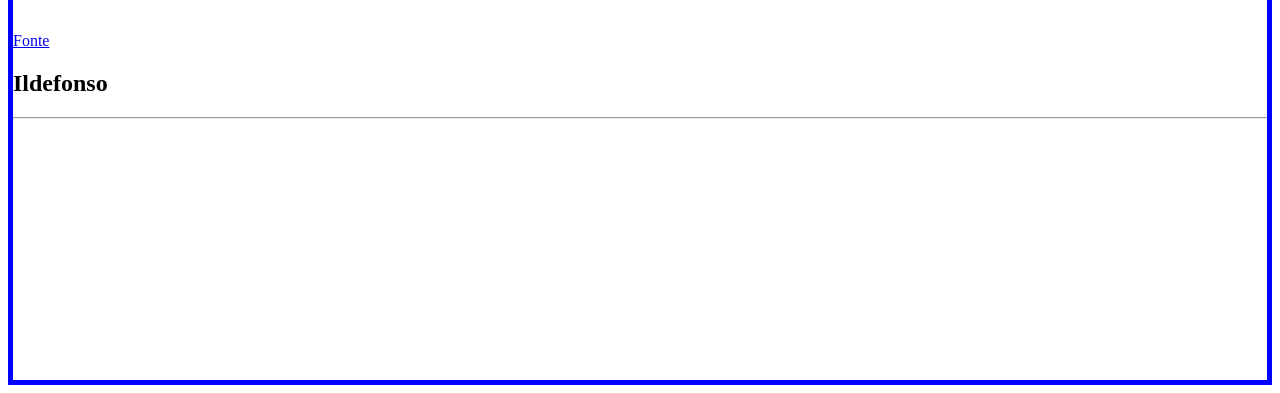
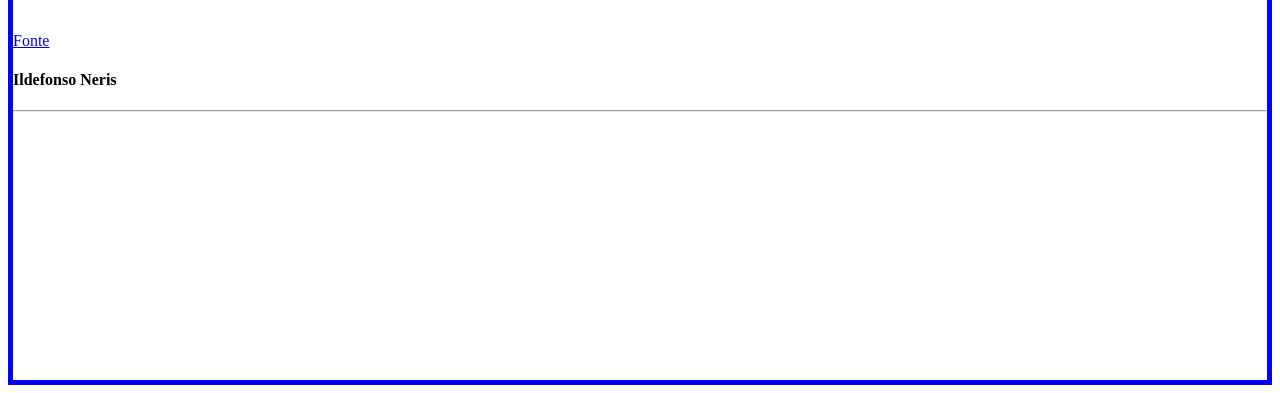
Before and after one commit to Nicolas-ildefonso/gitlinux, a plain HTML site: page index.html in a window 1280 px wide. Shown: the part 407-800 px from the top of the page. Drawn offline with Linux system fonts and the light colour scheme.

Commit message:
alteração na index e adicionando gitignore

```diff
--- a/index.html
+++ b/index.html
@@ -15,7 +15,7 @@
 
 <a href="https://git-scm.com/">Fonte</a>
 
-<h2>Ildefonso </h2>
+<h4>Ildefonso Neris</h4>
 
 
 
```
Also changed, not shown: 1 other file.
